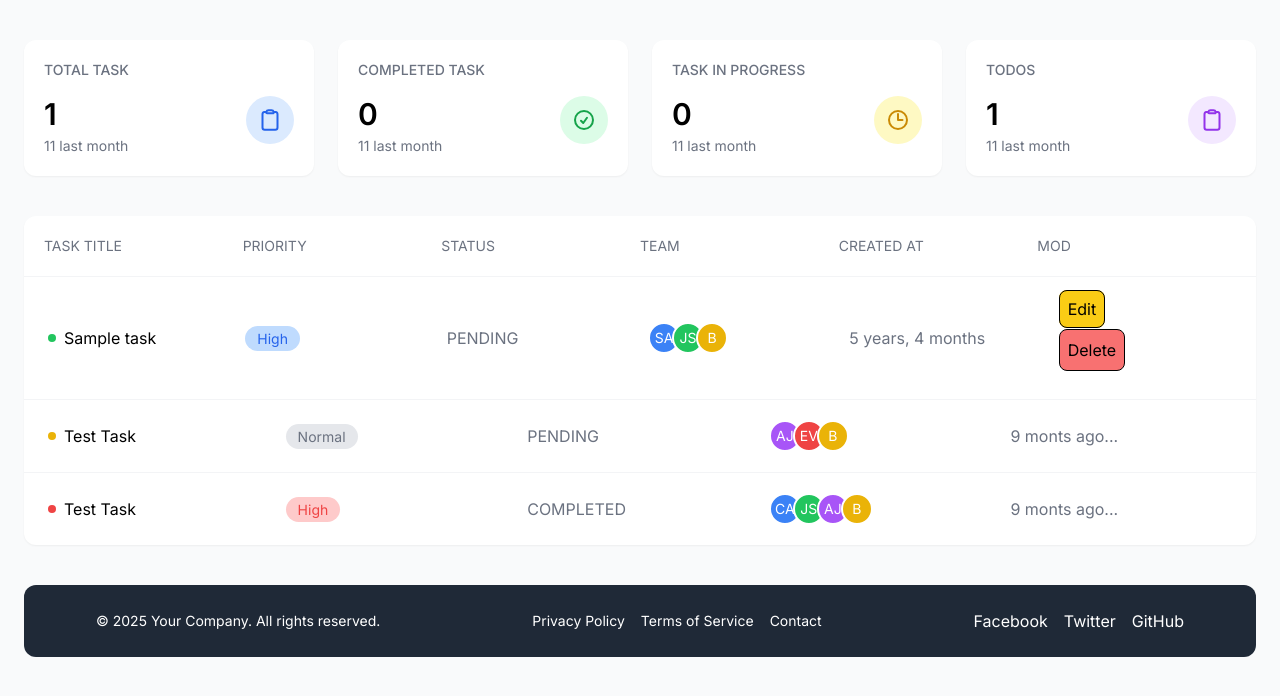
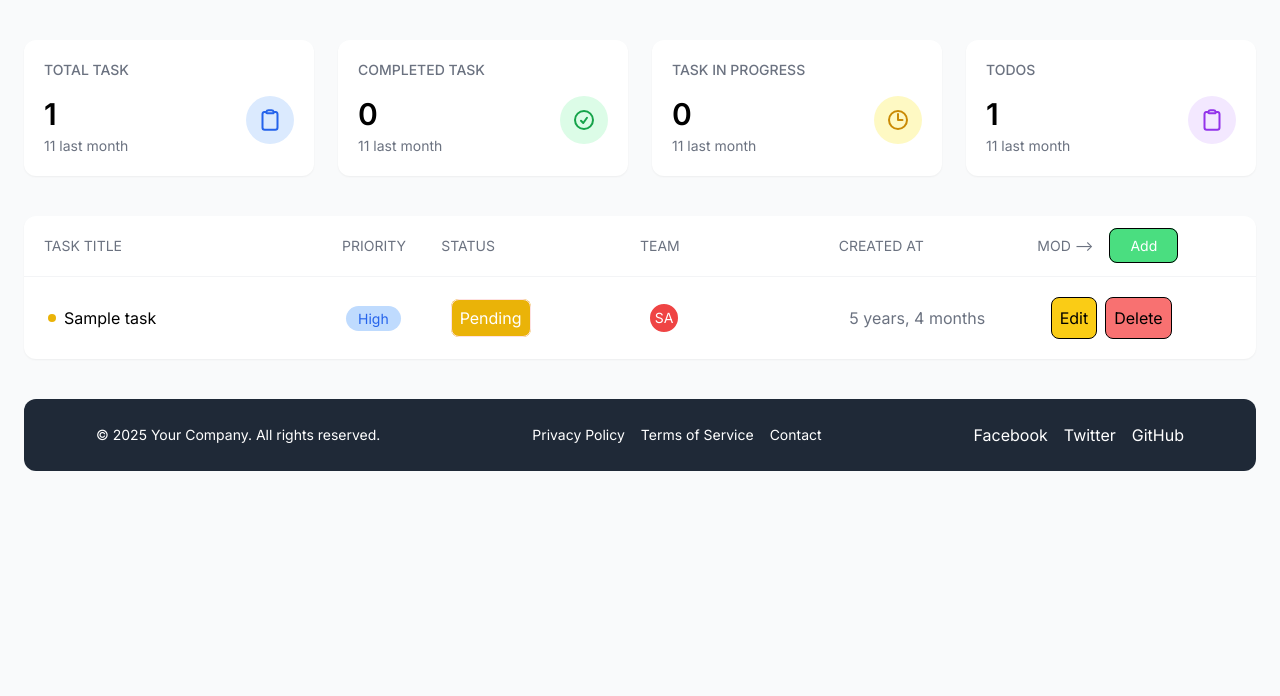
Before and after one commit to nazmulh24/Django, a Django app: page /tasks/manager-dashboard/ in a window 1280 px wide. Shown: the part 64-760 px from the top of the page. Run offline with Django 5.2, Linux system fonts and the light colour scheme; tables that the repository leaves empty hold one stand-in row (values such as "Sample post").

Commit message:
Polishing My code...UI

```diff
--- a/task-management/static/css/output.css
+++ b/task-management/static/css/output.css
@@ -636,6 +636,18 @@ video {
   grid-column: span 3 / span 3;
 }
 
+.col-span-1 {
+  grid-column: span 1 / span 1;
+}
+
+.col-span-4 {
+  grid-column: span 4 / span 4;
+}
+
+.col-span-5 {
+  grid-column: span 5 / span 5;
+}
+
 .m-2 {
   margin: 0.5rem;
 }
@@ -643,6 +655,11 @@ video {
 .mx-auto {
   margin-left: auto;
   margin-right: auto;
+}
+
+.mx-1 {
+  margin-left: 0.25rem;
+  margin-right: 0.25rem;
 }
 
 .mb-1 {
@@ -669,12 +686,12 @@ video {
   margin-top: 2rem;
 }
 
-.mb-6 {
-  margin-bottom: 1.5rem;
+.ml-5 {
+  margin-left: 1.25rem;
 }
 
-.mt-1 {
-  margin-top: 0.25rem;
+.ml-3 {
+  margin-left: 0.75rem;
 }
 
 .block {
@@ -800,6 +817,14 @@ video {
 
 .grid-cols-6 {
   grid-template-columns: repeat(6, minmax(0, 1fr));
+}
+
+.grid-cols-12 {
+  grid-template-columns: repeat(12, minmax(0, 1fr));
+}
+
+.grid-cols-11 {
+  grid-template-columns: repeat(11, minmax(0, 1fr));
 }
 
 .flex-col {
@@ -842,6 +867,10 @@ video {
   gap: 1.5rem;
 }
 
+.gap-5 {
+  gap: 1.25rem;
+}
+
 .-space-x-2 > :not([hidden]) ~ :not([hidden]) {
   --tw-space-x-reverse: 0;
   margin-right: calc(-0.5rem * var(--tw-space-x-reverse));
@@ -920,9 +939,24 @@ video {
   border-color: rgb(255 255 255 / var(--tw-border-opacity, 1));
 }
 
-.border-gray-200 {
+.border-gray-500 {
   --tw-border-opacity: 1;
-  border-color: rgb(229 231 235 / var(--tw-border-opacity, 1));
+  border-color: rgb(107 114 128 / var(--tw-border-opacity, 1));
+}
+
+.border-red-500 {
+  --tw-border-opacity: 1;
+  border-color: rgb(239 68 68 / var(--tw-border-opacity, 1));
+}
+
+.border-red-50 {
+  --tw-border-opacity: 1;
+  border-color: rgb(254 242 242 / var(--tw-border-opacity, 1));
+}
+
+.border-red-100 {
+  --tw-border-opacity: 1;
+  border-color: rgb(254 226 226 / var(--tw-border-opacity, 1));
 }
 
 .bg-blue-100 {
@@ -963,6 +997,11 @@ video {
 .bg-green-100 {
   --tw-bg-opacity: 1;
   background-color: rgb(220 252 231 / var(--tw-bg-opacity, 1));
+}
+
+.bg-green-400 {
+  --tw-bg-opacity: 1;
+  background-color: rgb(74 222 128 / var(--tw-bg-opacity, 1));
 }
 
 .bg-green-500 {
--- a/task-management/tasks/templates/Dashboard/manager-dashboard.html
+++ b/task-management/tasks/templates/Dashboard/manager-dashboard.html
@@ -17,154 +17,82 @@
 
 <!-- Task Table -->
 <div class="bg-white rounded-xl shadow-sm">
-    <div
-      class="grid grid-cols-6 p-5 text-sm text-gray-500 border-b border-gray-100"
-    >
-      <div>TASK TITLE</div>
-      <div>PRIORITY</div>
-      <div>STATUS</div>
-      <div>TEAM</div>
-      <div>CREATED AT</div>
-      <div>MOD</div>
+    <div class="grid grid-cols-12 p-5 text-sm text-gray-500 border-b border-gray-100">
+      <div class="col-span-3">TASK TITLE</div>
+      <div class="col-span-1">PRIORITY</div>
+      <div class="col-span-2">STATUS</div>
+      <div class="col-span-2">TEAM</div>
+      <div class="col-span-2">CREATED AT</div>
+      <div class="col-span-2 gap-5">
+        MOD -->
+        <a href="{% url "create-task" %}" class="p-2 px-5 ml-3 border border-black rounded-lg text-white bg-green-400">Add</a>
+      </div>
     </div>
 
     <!-- Task Items -->
     <div class="divide-y divide-gray-100 mb-10">
       {% for task in tasks %}
         <!-- Task Item 1 -->
-        <div class="grid grid-cols-6 p-5 gap-4 items-center">
-        <div class="flex items-center gap-2 ps-1">
-          <div class="w-2 h-2 bg-green-500 rounded-full"></div>
+        <div class="grid grid-cols-12 p-5 gap-4 items-center">
+        <!-- Title -->
+        <div class="col-span-3 flex items-center gap-2 ps-1">
+          {% if task.status == 'PENDING' %}
+            <div class="w-2 h-2 bg-yellow-500 rounded-full"></div>
+          {% elif task.status == 'COMPLETED' %}
+            <div class="w-2 h-2 bg-green-500 rounded-full"></div>
+          {% elif task.status == 'IN_PROGRESS' %}
+            <div class="w-2 h-2 bg-blue-500 rounded-full"></div>
+          {% endif %}
           <div><span>{{task.title}}</span></div>
         </div>
-        <div>
-          <span
-            class="px-3 py-1 rounded-full bg-blue-200 text-blue-600 text-sm"
-          >
-            {{task.details.get_priority_display}} <!-- get_foo_display -->
+        <!-- Priority -->
+        <div class="col-span-1">
+          <span class="px-3 py-1 rounded-full text-sm
+            {% if task.details.priority == 'H' %}
+              bg-blue-200 text-blue-600
+            {% elif task.details.priority == 'M' %}
+              bg-gray-200 text-gray-500
+            {% elif task.details.priority == 'L' %}
+              bg-red-200 text-red-500
+            {% endif %}">
+            {{ task.details.get_priority_display }}
           </span>
         </div>
-        <div>
-          <span class="text-gray-500">{{task.status}}</span>
+        <!-- Status -->
+        <div class="col-span-2">
+            {% if task.status == 'PENDING' %}
+              <span class="border border-red-100 rounded-lg p-2 mx-1 bg-yellow-500 text-white">Pending</span>
+            {% elif task.status == 'COMPLETED' %}
+              <span class="border border-red-100 rounded-lg p-2 mx-1 bg-green-500 text-white">Completed</span>
+            {% elif task.status == 'IN_PROGRESS' %}
+              <span class="border border-red-100 rounded-lg p-2 mx-1 bg-blue-500 text-white">In Progress</span>
+            {% endif %}
         </div>
-        <div>
+        <!-- Team -->
+        <div class="col-span-2">
           <div class="flex -space-x-2">
             {% for emp in task.assigned_to.all %}
-            <div
-            class="w-8 h-8 rounded-full bg-blue-500 text-white flex justify-center items-center text-sm border-2 border-white"
-          >
-            {{emp.name|slice:":2"|upper}}
-          </div>
+              <div
+              class="w-8 h-8 rounded-full {% cycle 'bg-red-500' 'bg-green-500' 'bg-blue-500' 'bg-yellow-500' 'bg-purple-500' 'bg-pink-500'%} text-white flex justify-center items-center text-sm border-2 border-white">
+                {{emp.name|slice:":2"|upper}}
+              </div>
             {% endfor %}
-
-            <div
-              class="w-8 h-8 rounded-full bg-green-500 text-white flex justify-center items-center text-sm border-2 border-white"
-            >
-              JS
-            </div>
-            <div
-              class="w-8 h-8 rounded-full bg-yellow-500 text-white flex justify-center items-center text-sm border-2 border-white"
-            >
-              B
-            </div>
           </div>
         </div>
-        <div>
+        <!-- Created_date -->
+        <div class="col-span-2">
           <span class="text-gray-500">{{task.created_at|timesince}}</span>
         </div>
-        <div>
-          <a href="{% url "update-task" task.id %}" class="p-2 m-2 border border-black rounded-lg bg-yellow-400">Edit</a>
+        <!-- Modification -->
+        <div class= "flex gap-2 col-span-2">
+          <a href="{% url "update-task" task.id %}" class="p-2  border border-black rounded-lg bg-yellow-400">Edit</a>
           <form action="{% url "delete-task" task.id %}" method="POST">
           {% csrf_token %}
-            <button type="submit" class="p-2 m-2 border border-black rounded-lg bg-red-400">Delete</button>
+            <button type="submit" class="p-2 border border-black rounded-lg bg-red-400">Delete</button>
           </form>
         </div>
         </div>
       {% endfor %}
-
-      <!-- Task Item 2 -->
-      <div class="grid grid-cols-5 p-5 gap-4 items-center">
-        <div class="flex items-center gap-2 ps-1">
-          <div class="w-2 h-2 bg-yellow-500 rounded-full"></div>
-          <div><span>Test Task</span></div>
-        </div>
-        <div>
-          <span
-            class="px-3 py-1 rounded-full bg-gray-200 text-gray-500 text-sm"
-          >
-            Normal
-          </span>
-        </div>
-        <div>
-          <span class="text-gray-500">PENDING</span>
-        </div>
-        <div>
-          <div class="flex -space-x-2">
-            <div
-              class="w-8 h-8 rounded-full bg-purple-500 text-white flex justify-center items-center text-sm border-2 border-white"
-            >
-              AJ
-            </div>
-            <div
-              class="w-8 h-8 rounded-full bg-red-500 text-white flex justify-center items-center text-sm border-2 border-white"
-            >
-              EV
-            </div>
-            <div
-              class="w-8 h-8 rounded-full bg-yellow-500 text-white flex justify-center items-center text-sm border-2 border-white"
-            >
-              B
-            </div>
-          </div>
-        </div>
-        <div>
-          <span class="text-gray-500">9 monts ago...</span>
-        </div>
-      </div>
-      <!-- Task Item 3 -->
-      <div class="grid grid-cols-5 p-5 gap-4 items-center">
-        <div class="flex items-center gap-2 ps-1">
-          <div class="w-2 h-2 bg-red-500 rounded-full"></div>
-          <div><span>Test Task</span></div>
-        </div>
-        <div>
-          <span
-            class="px-3 py-1 rounded-full bg-red-200 text-red-500 text-sm"
-          >
-            High
-          </span>
-        </div>
-        <div>
-          <span class="text-gray-500">COMPLETED</span>
-        </div>
-        <div>
-          <div class="flex -space-x-2">
-            <div
-              class="w-8 h-8 rounded-full bg-blue-500 text-white flex justify-center items-center text-sm border-2 border-white"
-            >
-              CA
-            </div>
-            <div
-              class="w-8 h-8 rounded-full bg-green-500 text-white flex justify-center items-center text-sm border-2 border-white"
-            >
-              JS
-            </div>
-            <div
-              class="w-8 h-8 rounded-full bg-purple-500 text-white flex justify-center items-center text-sm border-2 border-white"
-            >
-              AJ
-            </div>
-            <div
-              class="w-8 h-8 rounded-full bg-yellow-500 text-white flex justify-center items-center text-sm border-2 border-white"
-            >
-              B
-            </div>
-          </div>
-        </div>
-        <div>
-          <span class="text-gray-500">9 monts ago...</span>
-        </div>
-      </div>
     </div>
 </div>
 
--- a/task-management/tasks/templates/task_form.html
+++ b/task-management/tasks/templates/task_form.html
@@ -20,6 +20,8 @@
         </div>
 
         <form method="POST">
+            {% comment %} <input type="text" class="border rounded-2 p-2 w-full"> {% endcomment %}
+
             {% csrf_token %}
             {{ task_form }}
             {{ task_detail_form}}
```
Also changed, not shown: other parts of task-management/static/css/output.css (+53 -55 lines).
